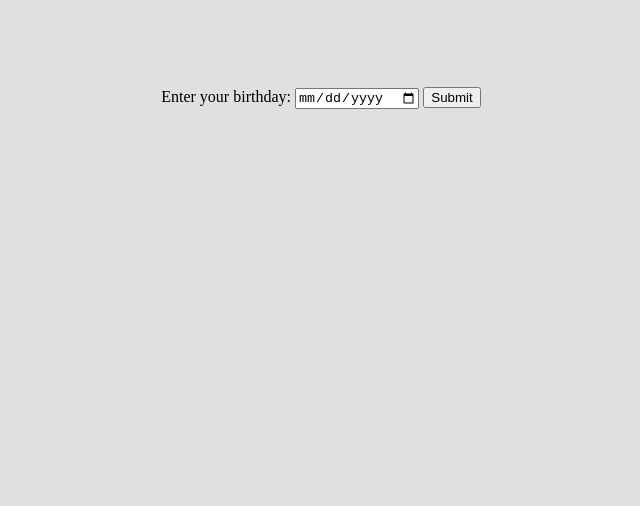
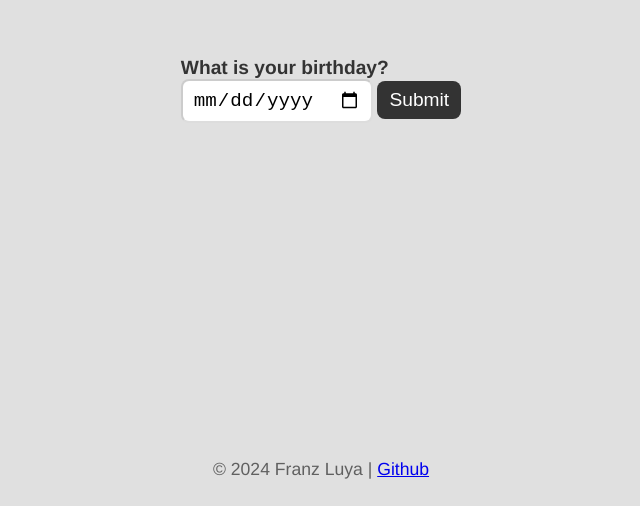
Before and after one commit to franzluya/Age-Timer, a plain HTML site: page index.html in a window 1280 px wide. Shown: the part 310-816 px from the top of the page, without its empty margins (319-959 px from the left). Drawn offline with Linux system fonts and the light colour scheme.

Commit message:
Enhance UI and improve user experience by updating form labels, replacing input with a button, and adding footer. Refine age display formatting and apply CSS styles for better layout and readability.

```diff
--- a/index.html
+++ b/index.html
@@ -10,18 +10,21 @@
   <main>
     <div class="container">
       <form action="" id="dob-form">
-        <label for="dob">Enter your birthday:
+        <label for="dob">What is your birthday?
         </label>
         <input type="date" id="dob">
-        <input type="submit">
+        <button>Submit</button>
       </form>
 
       <div id="output">
-        <h2>Your Age is:</h2>
+        <h2>Age</h2>
         <p id="age"></p>
       </div>
     </div>
   </main>
+  <footer>
+    <p>&copy; 2024 Franz Luya | <a href="https://github.com/franzluya">Github</a></p>
+  </footer>
   <script src="script.js"></script>
 </body>
 </html>
--- a/script.js
+++ b/script.js
@@ -26,7 +26,7 @@ function startTimer(dob) {
 		const ageInt = Math.floor(totalAgeInYears);
 		const ageDecimal = (totalAgeInYears - ageInt).toFixed(9);
 
-		ageEl.innerHTML = `<span class="larger">${ageInt}.</span>${ageDecimal.substring(
+		ageEl.innerHTML = `<span class="larger">${ageInt}</span>.${ageDecimal.substring(
 			2
 		)}`;
 	}, 100);
--- a/style.css
+++ b/style.css
@@ -1,14 +1,66 @@
+
+* {
+	margin: 0;
+	padding: 0;
+	box-sizing: border-box;
+}
 body {
+	font-family: 'Helvetica Neue', sans-serif;
 	height: 100vh;
 	display: grid;
 	place-items: center;
 	background: #e0e0e0;
 }
 
+form label {
+	display: block;
+	font-size: 1.2rem;
+	font-weight: bold;
+	color: #333;
+}
+
+form input {
+	padding: 8px 10px;
+	border-color: rgba(0, 0, 0, 0.2);
+	border-radius: 8px;
+	font-size: 1.2rem;
+}
+
+button {
+	padding: 8px 12px;
+	border: none;
+	border-radius: 8px;
+	background: #333;
+	color: #fff;
+	font-size: 1.2rem;
+	cursor: pointer;
+}
 .larger {
-	font-size: 3rem;
+	font-size: 7rem;
+	font-weight: bold;
 }
 
 #output {
 	display: none;
 }
+
+#output h2 {
+	font-size: 1.5rem;
+	color: #333;
+	text-transform: uppercase;
+}
+
+#output p {
+	font-size: 1.3rem;
+	color: #333;
+}
+
+footer {
+	position: absolute;
+	bottom: 0;
+	width: 100%;
+	text-align: center;
+	padding: 10px 0;
+	color: #00000092;
+	font-size: 1.1rem;
+}
```
